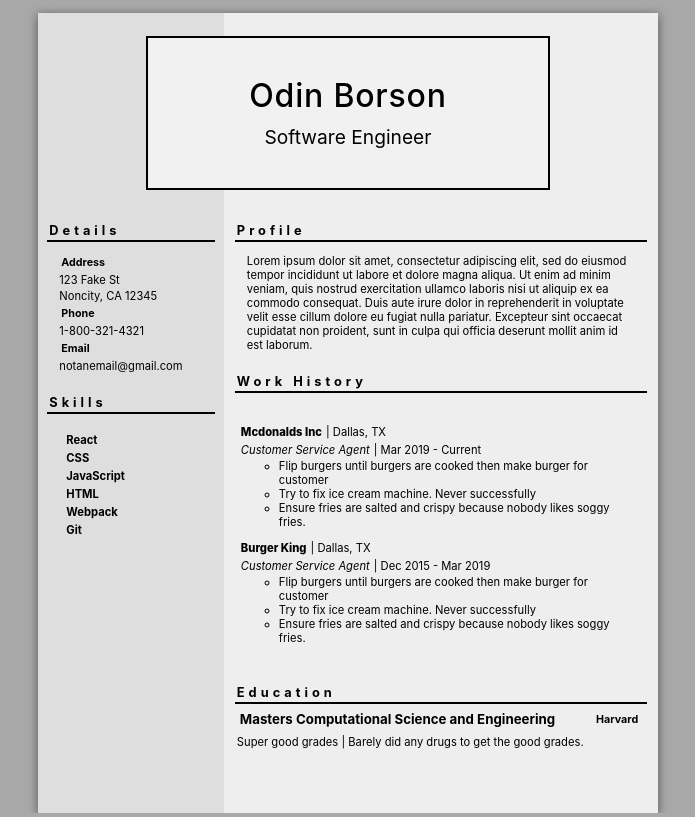
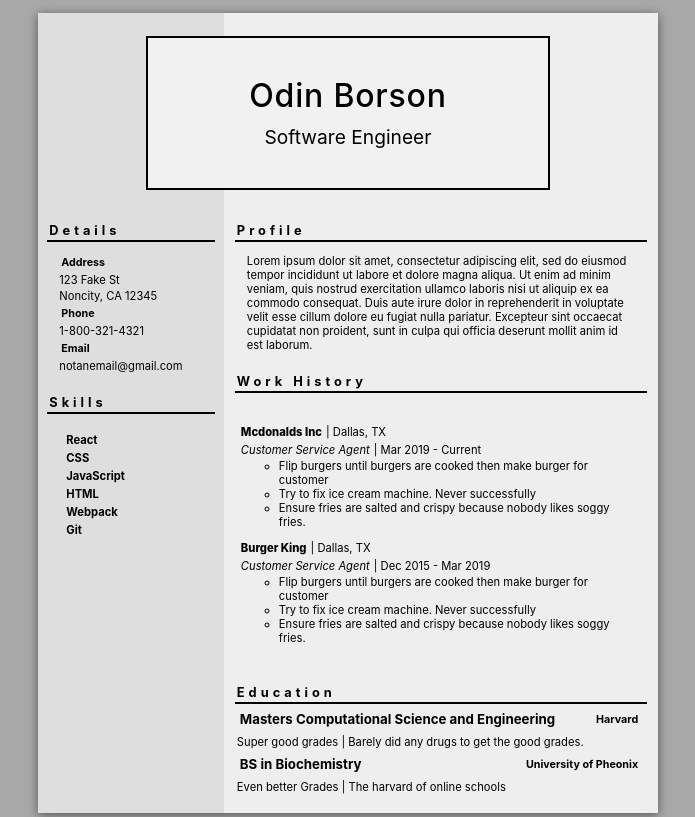
Before and after one commit to Hansjensen/cv-project, a React (Create React App) app: page / in a window 1280 px wide. Shown: the whole page, without its empty margins (292-987 px from the left). Built offline with nearby package versions, Linux system fonts and the light colour scheme.

Commit message:
create Instructions components.

```diff
--- a/src/components/Education.js
+++ b/src/components/Education.js
@@ -14,7 +14,8 @@ class Education extends Component {
             remark2: "",
             id: uniqid(),
             add: false,
-            list: [{degree:"Masters Computational Science and Engineering", school: "Harvard", remark1: "Super good grades", remark2: "Barely did any drugs to get the good grades.", id:2}]
+            list: [{degree:"Masters Computational Science and Engineering", school: "Harvard", remark1: "Super good grades", remark2: "Barely did any drugs to get the good grades.", id:2},
+            {degree:"BS in Biochemistry", school: "University of Pheonix", remark1: "Even better Grades", remark2: "The harvard of online schools", id:10}]
         }
         this.handleRemove = this.handleRemove.bind(this)
         this.handleDegreeChange = this.handleDegreeChange.bind(this)
```
Also changed, not shown: src/components/Instructions.js (added), src/styles/Instructions.css (added).
